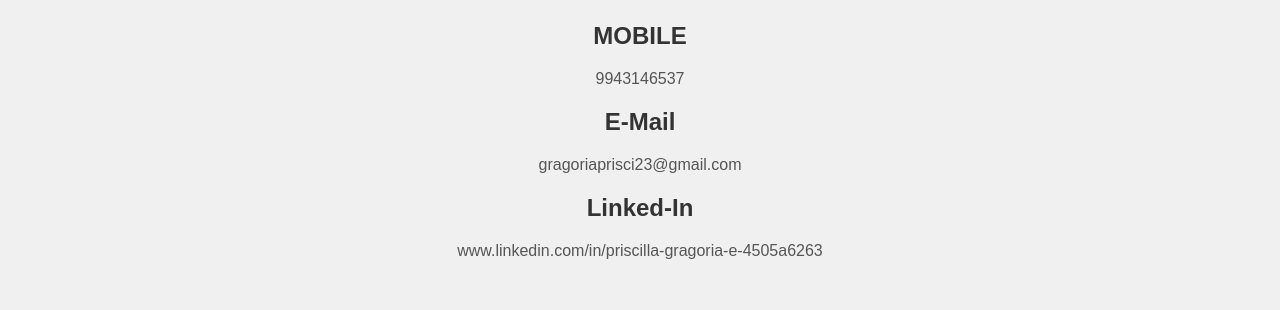
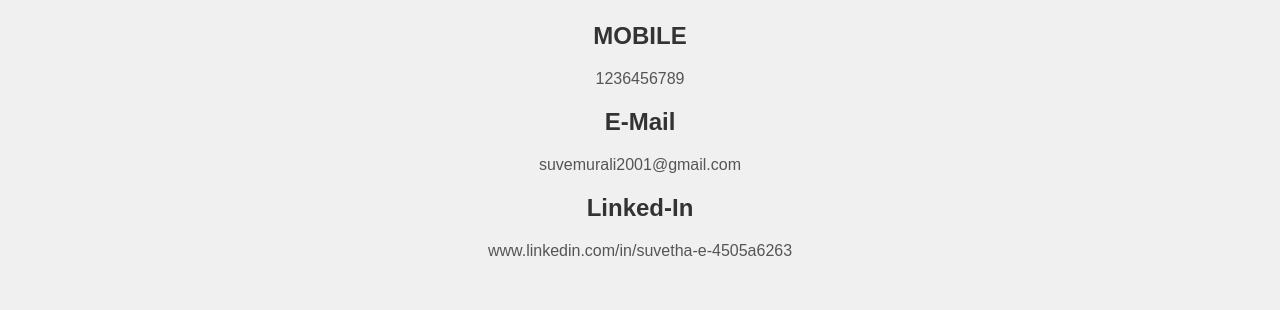
Before and after one commit to augustin1002/priscella, a plain HTML site: page contact_p.html in a window 1280 px wide. Shown: the part 138-448 px from the top of the page. Drawn offline with Linux system fonts and the light colour scheme.

Commit message:
contact_p.html

```diff
--- a/contact_p.html
+++ b/contact_p.html
@@ -46,15 +46,15 @@
 <main>
     <section>
         <h2>MOBILE</h2>
-<p>9943146537</p>
+<p>1236456789</p>
     </section>
    <section>
         <h2>E-Mail</h2>
-<p>gragoriaprisci23@gmail.com</p>
+<p>suvemurali2001@gmail.com</p>
     </section>
    <section>
         <h2>Linked-In</h2>
-<p>www.linkedin.com/in/priscilla-gragoria-e-4505a6263</p>
+<p>www.linkedin.com/in/suvetha-e-4505a6263</p>
     </section>
 
 </main>
```
